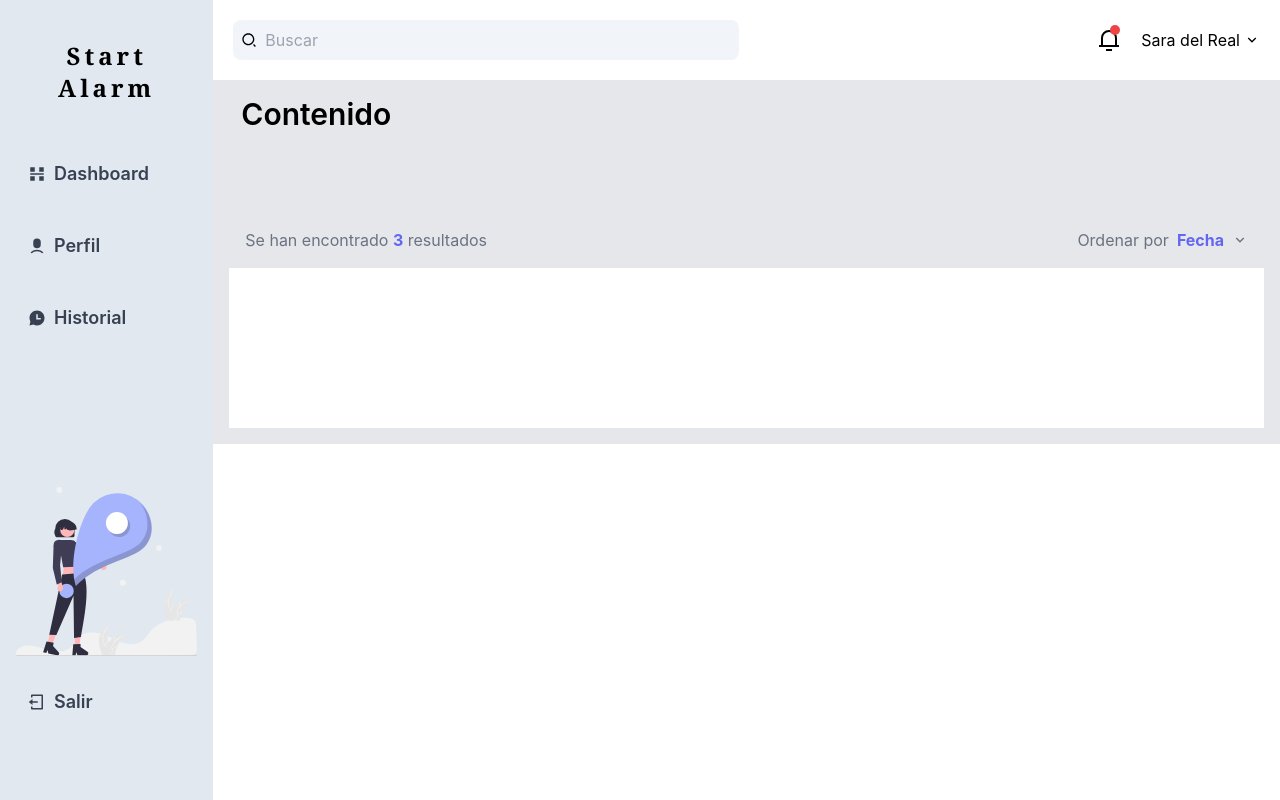
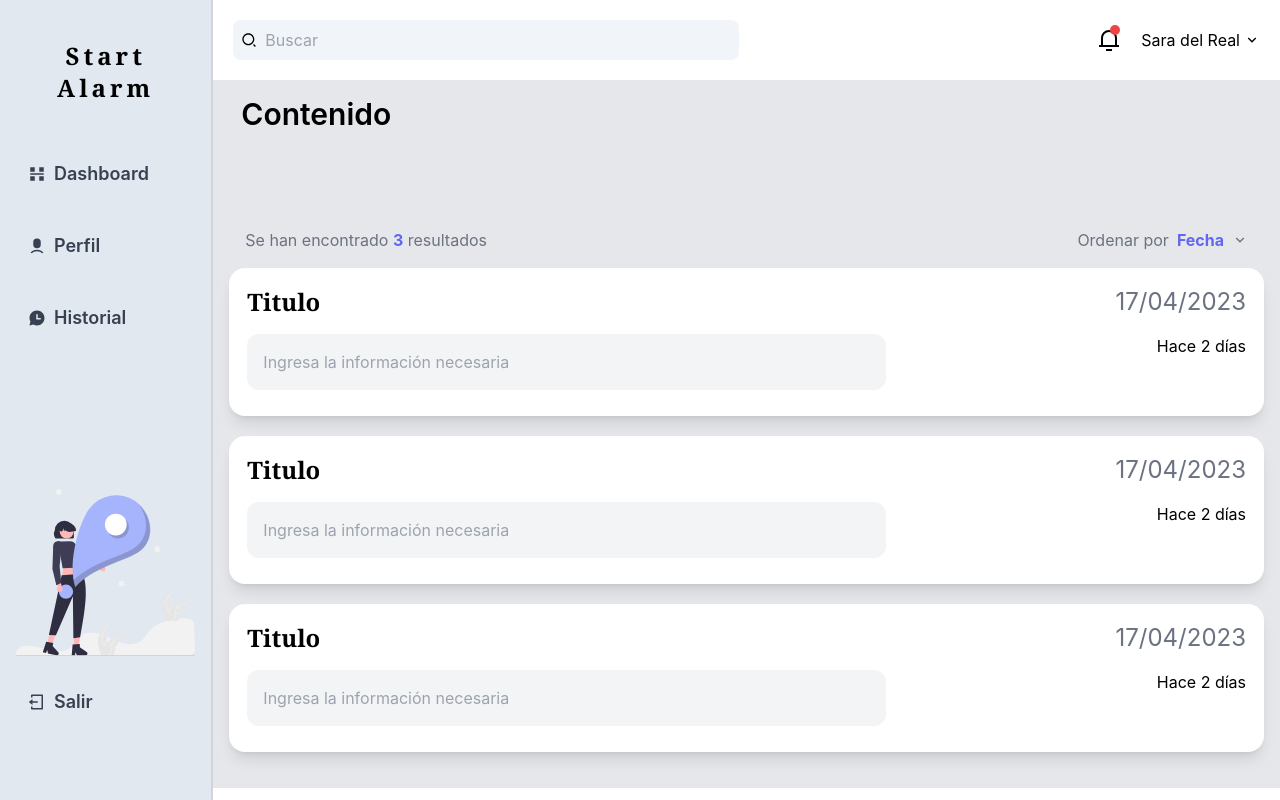
Before and after one commit to JordanARS/react-app, a React (Create React App) app: page / in a window 1280 px wide. Built offline with nearby package versions, Linux system fonts and the light colour scheme.

Commit message:
Dashboard csi terminado

```diff
--- a/src/componentes/Dashboard.js
+++ b/src/componentes/Dashboard.js
@@ -11,7 +11,7 @@ export default function Dashboard () {
   return (
     <div className='min-h-screen grid grid-col-1 lg:grid-cols-6'>
       {/* Barra Lateral Izquierda */}
-      <div className={`fixed lg:static w-[60%] md:w-[40%] lg:w-full top-0 z-50 transition-all ${sidebar ? "-left-0":"-left-full"} h-full w-full overflow-y-scroll bg-slate-200 col-span-1 p-4`}>
+      <div className={`fixed border-e-2 border-gray-300 lg:static w-[60%] md:w-[40%] lg:w-full top-0 z-50 transition-all ${sidebar ? "-left-0":"-left-full"} h-full w-full overflow-y-scroll bg-slate-200 col-span-1 p-4`}>
           {/* Logo */}
         <div className='text-center p-6'>
           <h1 className='font-bold tracking-[4px] text-2xl font-serif'>Start Alarm</h1>
@@ -56,7 +56,7 @@ export default function Dashboard () {
         </div>
       </div>
       {/* Boton devuelta a barra izquierda */}
-      <button className='block lg:hidden absolute bottom-2 right-2 bg-indigo-300 text-white rounded-full text-4xl p-3'
+      <button className='block lg:hidden fixed bottom-2 right-2 bg-indigo-300 text-white rounded-full text-4xl p-3'
       onClick={handleSidebar}>
         {sidebar ? <RiMenuUnfoldLine/> : <RiMenuFoldLine />}
 
@@ -91,7 +91,7 @@ export default function Dashboard () {
           </nav>
         </header>
         {/* Contenido */}
-        <div className="bg-gray-200 p-4">
+        <div className="bg-gray-200 p-4 ">
           {/* Titulo */}
           <div>
             <h1 className="text-3xl font-semibold pl-3 mb-20">Contenido</h1>
@@ -105,9 +105,43 @@ export default function Dashboard () {
             </p>
           </div>
           {/* Informacion de Fechas */}
-          <div className="bg-white py-20 px-10">
+          <a href="/historial" className="flex flex-col md:flex-row border-2 border-transparent hover:border-indigo-400 bg-white mb-5 pl-4 rounded-2xl p-4 shadow-lg transition-all">
+            {/* Titulo y texto */}
+            <div className="w-full md:w-[80%]">
+              <h1 className="text-2xl font-semibold font-serif mb-4">Titulo</h1>
+              <input className="bg-gray-100 p-4 w-[80%] rounded-xl mb-2" placeholder="Ingresa la información necesaria"></input>
+            </div>
+            {/* Fechas a la derecha */}
+            <div className="w-full md:w-[20%] flex flex-col items-end">
+              <h2 className="text-2xl text-gray-500 mb-4 ">17/04/2023</h2>
+              <p className="">Hace 2 días</p>
+            </div>
+          </a>
+          <a href="/historial" className="flex flex-col md:flex-row border-2 border-transparent hover:border-indigo-400 bg-white mb-5 pl-4 rounded-2xl p-4 shadow-lg transition-all">
+            {/* Titulo y texto */}
+            <div className="w-full md:w-[80%]">
+              <h1 className="text-2xl font-semibold font-serif mb-4">Titulo</h1>
+              <input className="bg-gray-100 p-4 w-[80%] rounded-xl mb-2" placeholder="Ingresa la información necesaria"></input>
+            </div>
+            {/* Fechas a la derecha */}
+            <div className="w-full md:w-[20%] flex flex-col items-end">
+              <h2 className="text-2xl text-gray-500 mb-4 ">17/04/2023</h2>
+              <p className="">Hace 2 días</p>
+            </div>
+          </a>
+          <a href="/historial" className="flex flex-col md:flex-row border-2 border-transparent hover:border-indigo-400 bg-white mb-5 pl-4 rounded-2xl p-4 shadow-lg transition-all">
+            {/* Titulo y texto */}
+            <div className="w-full md:w-[80%]">
+              <h1 className="text-2xl font-semibold font-serif mb-4">Titulo</h1>
+              <input className="bg-gray-100 p-4 w-[80%] rounded-xl mb-2" placeholder="Ingresa la información necesaria"></input>
+            </div>
+            {/* Fechas a la derecha */}
+            <div className="w-full md:w-[20%] flex flex-col items-end">
+              <h2 className="text-2xl text-gray-500 mb-4 ">17/04/2023</h2>
+              <p className="">Hace 2 días</p>
+            </div>
+          </a>
 
-          </div>
         </div>
       </div>
     </div>
```
